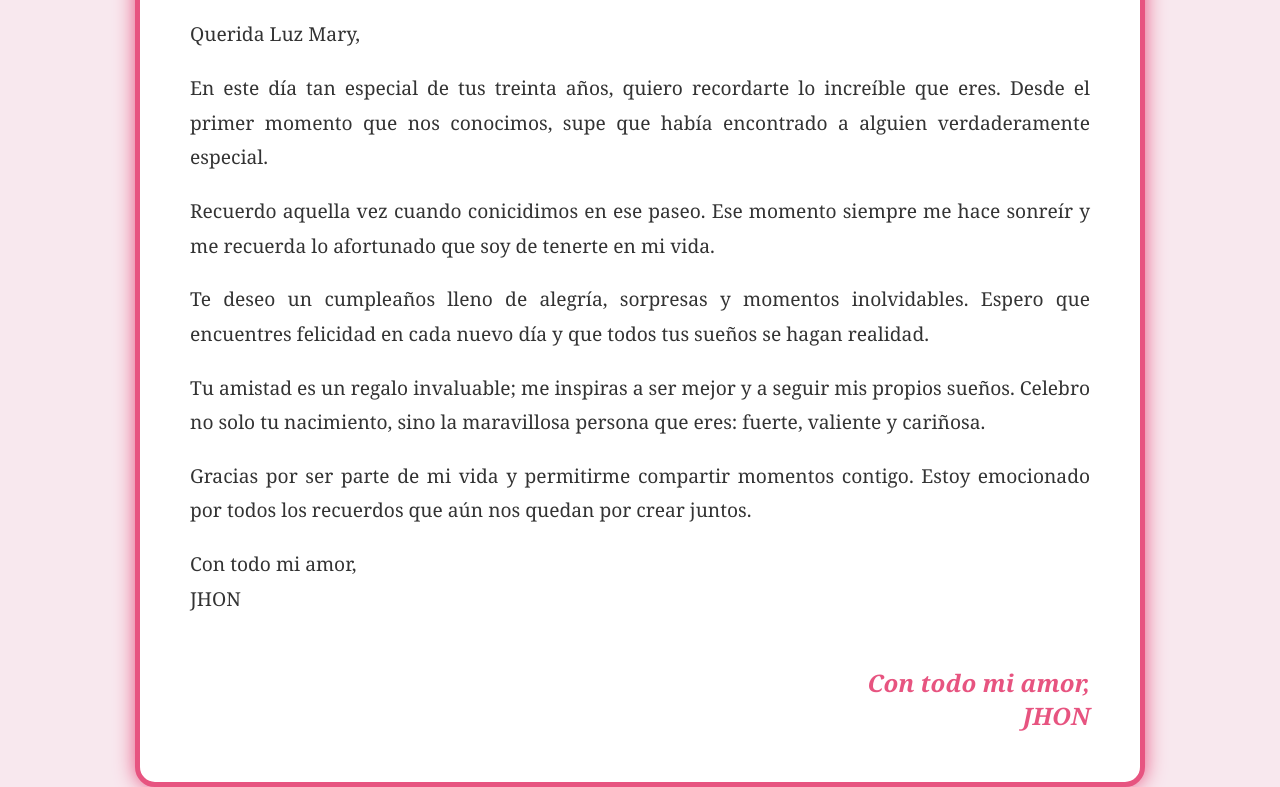
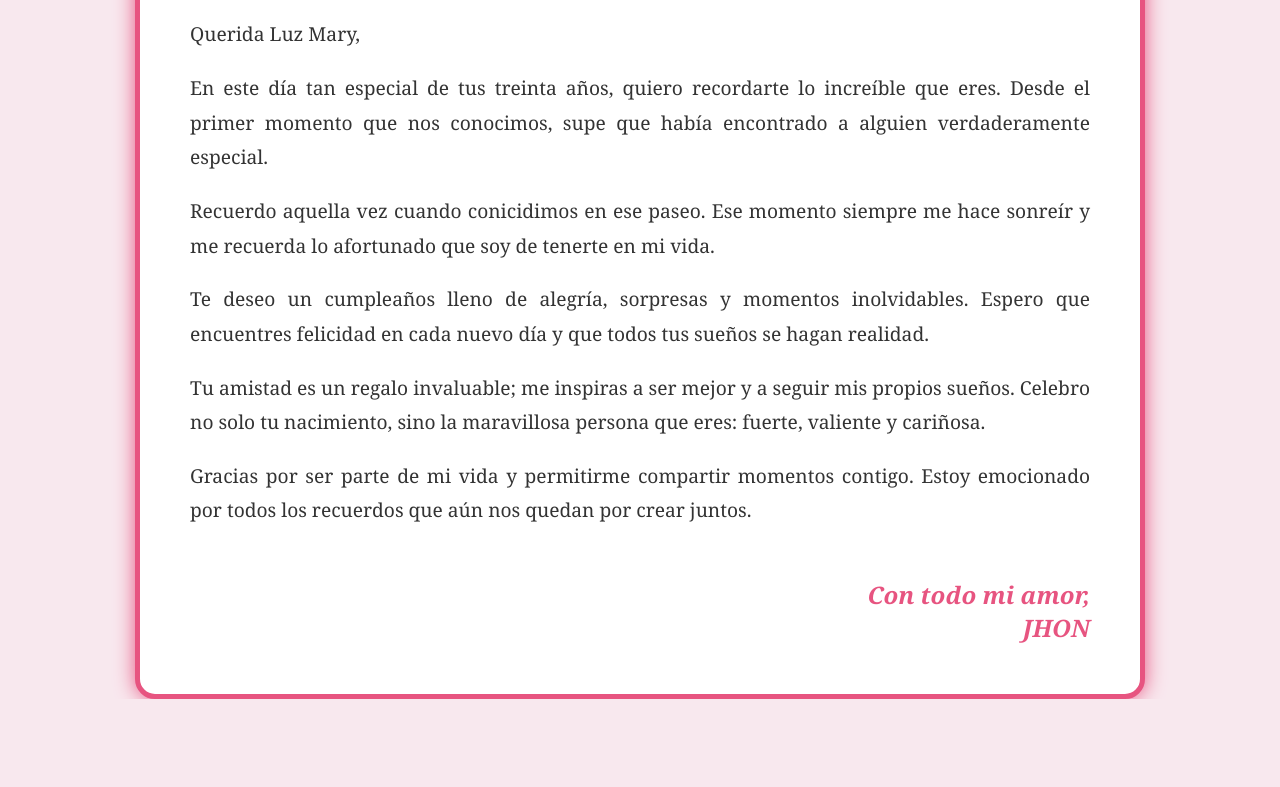
Before and after one commit to bosteterito/LUZ-CUMPLE, a plain HTML site: page index.html in a window 1280 px wide. Shown: the part 862-1649 px from the top of the page. After the commit the page ends 1561 px from the top, so only its background shows below. Drawn offline with Linux system fonts and the light colour scheme.

Commit message:
Update index.html

```diff
--- a/index.html
+++ b/index.html
@@ -136,7 +136,7 @@
             <p>Te deseo un cumpleaños lleno de alegría, sorpresas y momentos inolvidables. Espero que encuentres felicidad en cada nuevo día y que todos tus sueños se hagan realidad.</p>
             <p>Tu amistad es un regalo invaluable; me inspiras a ser mejor y a seguir mis propios sueños. Celebro no solo tu nacimiento, sino la maravillosa persona que eres: fuerte, valiente y cariñosa.</p>
             <p>Gracias por ser parte de mi vida y permitirme compartir momentos contigo. Estoy emocionado por todos los recuerdos que aún nos quedan por crear juntos.</p>
-            <p>Con todo mi amor,<br>JHON</p>
+
         </div>
 
 
```
